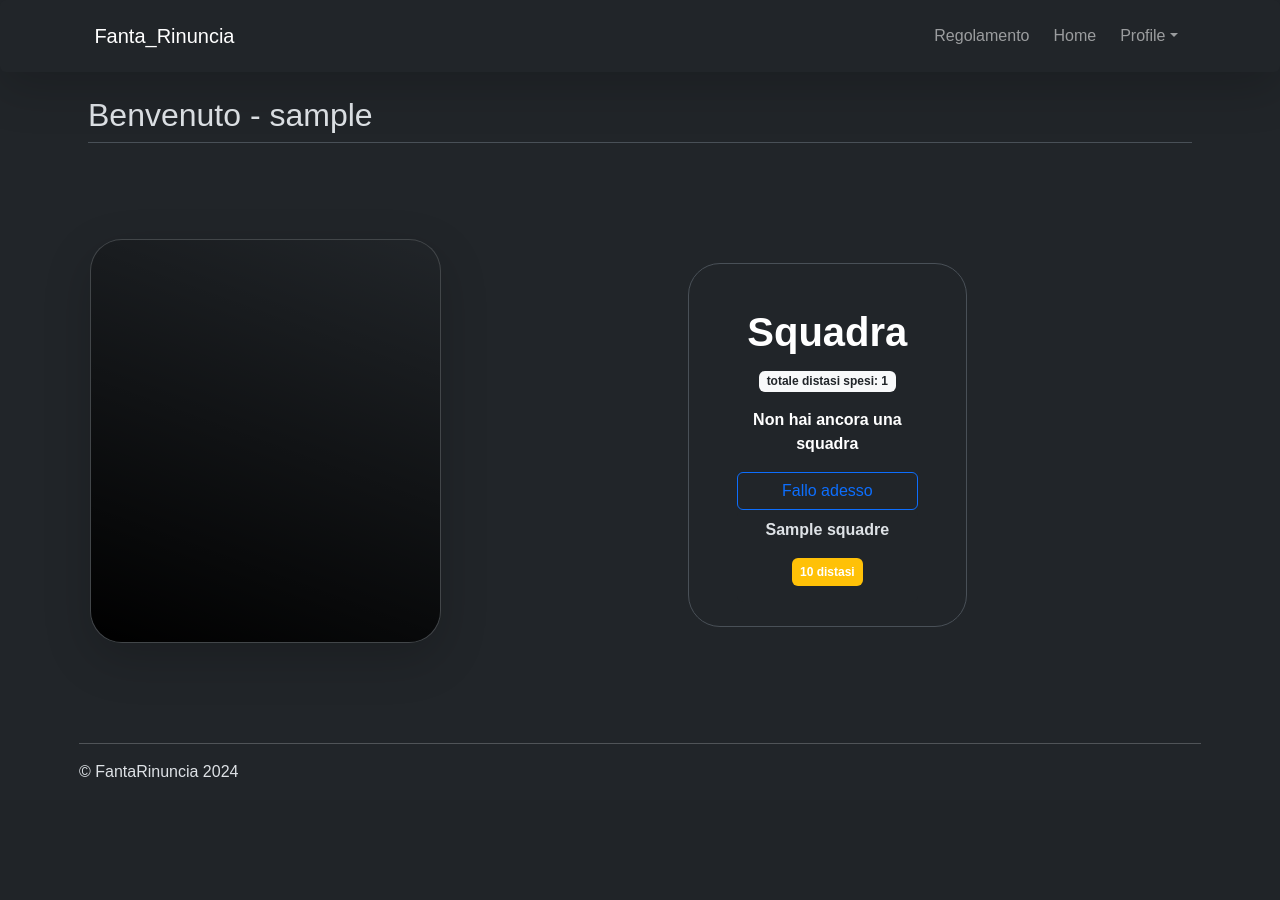
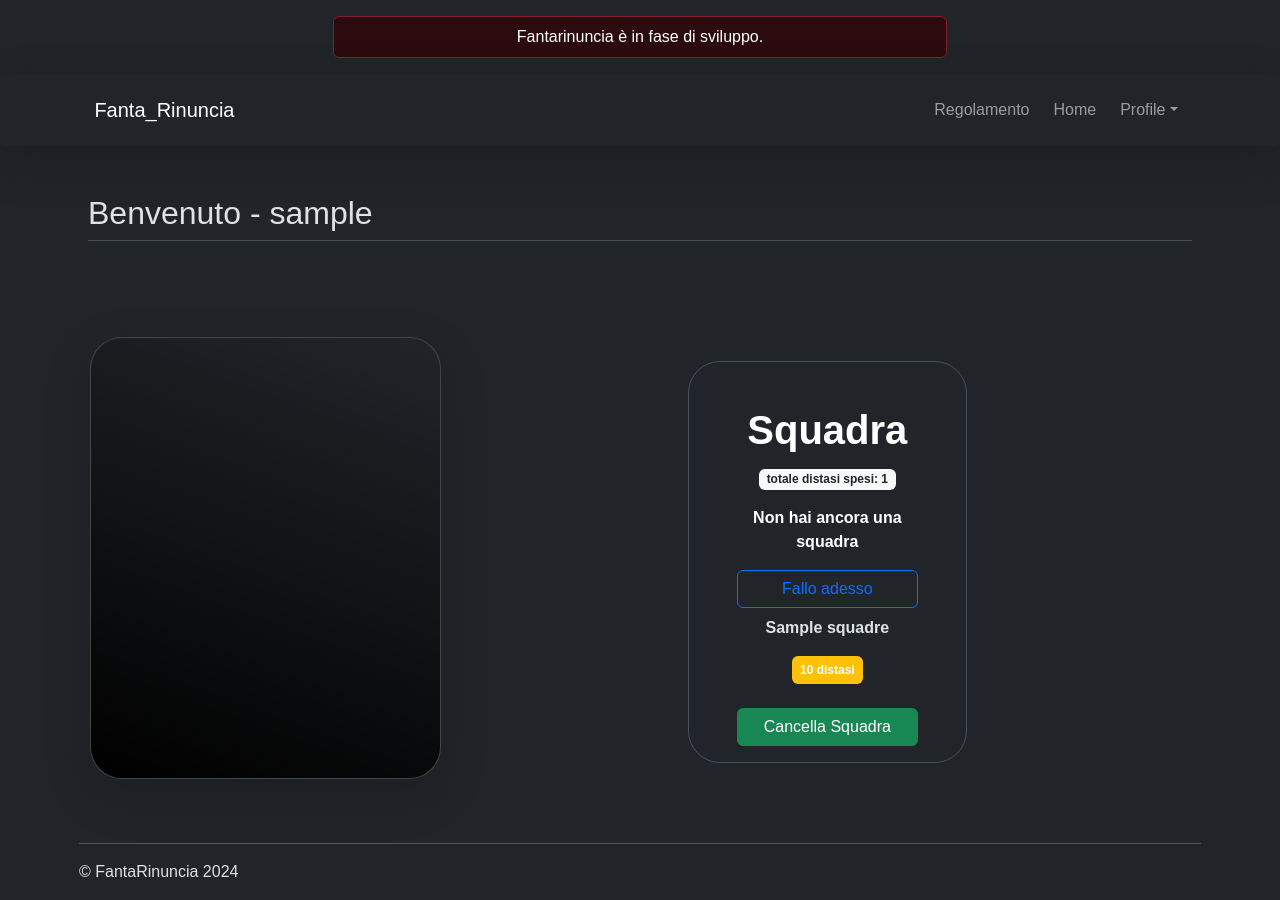
Before and after one commit to wassupiari/FantaRinuncia, a Flask app: template templates/src/profile.html in a window 1280 px wide. Before the commit the page ends 777 px from the top, so only its background shows below. Run offline with Flask 3, Linux system fonts and the light colour scheme; the template is opened without the code that fills it: most values are stand-ins (such as "Sample title", 1, 10 or a date in 2020); data that the repository does not hold is empty; parts of the project's set-up code (start-up, migrations or seed data) failed here and were passed over.

Commit message:
update: huge update
Sistemato tutti gli alert - aggiunto cancella-squadra - fixato del css

```diff
--- a/app.py
+++ b/app.py
@@ -4,6 +4,7 @@ import bcrypt
 from logger import setup_logger
 import git
 import json
+from datetime import datetime
 
 # logging system
 logger = setup_logger('app.log')
@@ -44,7 +45,7 @@ def get_user_image():
         image_link = utenti[username].get('image_data', {}).get('image_link', '')
         return jsonify({'image_link': image_link})
     else:
-        return ''  # Restituisci un URL vuoto se l'utente non ha un'immagine
+        return jsonify({'image_link': ''})  # Restituisci un URL vuoto se l'utente non ha un'immagine
 
 
 
@@ -111,18 +112,23 @@ def login():
 @app.route('/logout')
 def logout():
     session.pop('username', None)
-    return redirect(url_for('login'))
+    return redirect(url_for('index'))
 
 @app.route('/')
 def index():
     repo = git.Repo('/home/jarvis/FantaRinuncia/')
     commits = list(repo.iter_commits('main'))[:3]
+    if 'username' in session:
+        logout()
+    else:
+        return render_template('index.html', commits=commits)
+
     return render_template('index.html', commits=commits)
 
-@app.route('/user/<username>')
-def user(username):
+@app.route('/home')
+def user():
     if 'username' in session:
-        return render_template('src/main.html', data=people, username=username)
+        return render_template('src/main.html', data=people)
     else:
         return redirect(url_for('login'))
 @app.route('/crea-squadra', methods=['POST'])
@@ -144,7 +150,8 @@ def crea_squadra():
 
         # Verifica se l'utente ha già una squadra e restituisci un messaggio di errore se è così
         if username in squadre:
-            return {}
+            squadraEsinente_message = 'Hai già una squadra. Se vuoi cancellarla, vai alla pagina del tuo profilo.'
+            return squadraEsinente_message , False
 
         # Aggiungi la nuova squadra per l'utente
         squadre[username] = selected_names
@@ -153,8 +160,39 @@ def crea_squadra():
         with open(squadra_json_file, 'w') as file:
             json.dump(squadre, file)
 
-        return 'Squadra creata e salvata.'
-    return 'Non sei loggato <a href="/auth/login">Login</a>'
+        success_message = 'Squadra creata con successo!'
+        return success_message , True
+    return redirect(url_for('login'))
+
+@app.route('/cancella-squadra', methods=['POST'])
+def cancella_squadra():
+    if 'username' in session:
+        username = session['username']
+
+        # Carica le squadre esistenti se il file esiste
+        if os.path.exists(squadra_json_file):
+            with open(squadra_json_file, 'r') as file:
+                squadre = json.load(file)
+        else:
+            squadre = {}
+
+        # Verifica se l'utente ha una squadra e cancellala se esiste
+        if username in squadre:
+            del squadre[username]
+
+            # Salva le squadre aggiornate sul file JSON
+            with open(squadra_json_file, 'w') as file:
+                json.dump(squadre, file)
+
+            delete_message = 'Squadra cancellata con successo.'
+
+            return delete_message , True
+        else:
+            noSq_message = 'Non hai una squadra da cancellare.'
+            return noSq_message , False
+    else:
+        return redirect(url_for('login'))
+
 
 
 @app.route('/profile')
@@ -177,8 +215,12 @@ def profile():
                 if username in utenti:
                     bio = utenti[username]['bio']
                     badges = utenti[username]['badges']
+                    data_creazione = utenti[username]['creation_date']
+                    data_creazione = datetime.strptime(data_creazione, '%Y-%m-%d')
+                    data_corrente = datetime.now()
+                    differenza = data_corrente - data_creazione
                     return render_template('/src/profile.html', username=username, bio=bio, badges=badges,
-                                           squadre=squadre, total_points=total_points)
+                                           squadre=squadre, total_points=total_points,differenza=differenza.days)
                 else:
                     return 'Questo utente non esiste'
         else:
@@ -214,8 +256,15 @@ def registrazione():
         # Cripta la password prima di salvarla
         hashed_password = bcrypt.hashpw(password.encode('utf-8'), bcrypt.gensalt())
 
-        # Aggiunge il nuovo utente al dizionario con la password criptata
-        utenti[username] = {'password': hashed_password.decode('utf-8'), 'bio': bio, 'badges': []}
+        creation_date = datetime.now().strftime('%Y-%m-%d')
+
+        # Aggiunge il nuovo utente al dizionario con la password criptata e la data di creazione
+        utenti[username] = {
+            'password': hashed_password.decode('utf-8'),
+            'bio': bio,
+            'badges': [],
+            'creation_date': creation_date
+        }
 
         # Verifica se l'URL dell'immagine è fornito
         if image_link:
--- a/requirements.txt
+++ b/requirements.txt
@@ -5,6 +5,7 @@ charset-normalizer==3.3.2
 click==8.1.7
 colorama==0.4.6
 colorlog==6.8.2
+DateTime==5.4
 docopt==0.6.2
 flash==1.0.3
 Flask==3.0.2
@@ -17,8 +18,10 @@ Jinja2==3.1.3
 MarkupSafe==2.1.5
 packaging==23.2
 pipreqs==0.4.13
+pytz==2024.1
 requests==2.31.0
 smmap==5.0.1
 urllib3==2.2.0
 Werkzeug==3.0.1
 yarg==0.1.9
+zope.interface==6.2
--- a/static/script.js
+++ b/static/script.js
@@ -1,5 +1,4 @@
 var squadra = [];
-var maxPoints =  100;
 console.clear();
  function salvaSquadra() {
         fetch('/crea-squadra', {
@@ -11,7 +10,6 @@ console.clear();
         })
         .then(response => response.text())
         .then(data => {
-            console.log(data);
                 var alertContainer = document.getElementById("alert-container");
                 alertContainer.innerHTML = '';
 
@@ -19,22 +17,16 @@ console.clear();
                 var alertDiv = document.createElement("div");
                 alertDiv.classList.add("alert", "alert-success", "alert-dismissible", "fade", "show");
                 alertDiv.setAttribute("role", "alert");
-                alertDiv.innerHTML = `
-                    Squadra creata e salvata.
-                    <button type="button" class="btn-close" data-bs-dismiss="alert" aria-label="Close"></button>
-                `;
-                       if (data.error) {
-            // Squadra già esistente: mostra un messaggio di avviso rosso
+                if (data) {
                     alertDiv.classList.add("alert-danger");
                     alertDiv.innerHTML = `
-                ${data.error}
+                        ${data}
                         <button type="button" class="btn-close" data-bs-dismiss="alert" aria-label="Close"></button>
                     `;
                 } else {
-            // Squadra creata e salvata con successo: mostra un messaggio di successo verde
                     alertDiv.classList.add("alert-success");
                     alertDiv.innerHTML = `
-                Squadra creata e salvata.
+                        ${data}
                         <button type="button" class="btn-close" data-bs-dismiss="alert" aria-label="Close"></button>
                     `;
                 }
@@ -45,7 +37,40 @@ console.clear();
             console.error('Errore:', error);
         });
     }
-window.addEventListener("DOMContentLoaded", function() {
+
+
+    function cancellaSquadra() {
+    fetch('/cancella-squadra', {
+        method: 'POST',
+        headers: {
+            'Content-Type': 'application/json',
+        }
+    })
+    .then(response => response.text())
+    .then(data => {
+        var alertContainer = document.getElementById("alert-del");
+        alertContainer.innerHTML = '';
+
+        // Crea e aggiungi l'alert Bootstrap al container
+        var alertDiv = document.createElement("div");
+        alertDiv.classList.add("alert", "alert-success", "alert-dismissible", "fade", "show");
+        alertDiv.setAttribute("role", "alert");
+        alertDiv.innerHTML = `
+            ${data}
+            <button type="button" onclick="window.location.reload();" class="btn-close" data-bs-dismiss="alert" aria-label="Close">
+            </button>
+        `;
+
+        alertContainer.appendChild(alertDiv);
+
+    })
+    .catch(error => {
+        console.error('Errore:', error);
+    });
+}
+
+document.addEventListener("DOMContentLoaded", function() {
+
 
 
     // Funzione per aggiornare la griglia delle persone selezionate
@@ -99,7 +124,7 @@ window.addEventListener("DOMContentLoaded", function() {
             });
         });
 
-        // Controlla se la somma dei punti della squadra supera 100 e aggiungi una classe di avviso se necessario
+
         if (totalPoints > 50) {
             pointsContainer.classList.add("text-danger");
         } else {
@@ -122,7 +147,7 @@ window.addEventListener("DOMContentLoaded", function() {
             } else {
                 checkbox.checked = false; // Annulla la selezione se supera il limite di 100 punti o il massimo di 5 persone
                 var alertContainer = document.getElementById("alert-container-2");
-                alertContainer.innerHTML = '<div class="alert alert-danger" role="alert">La tua squadra ha già raggiunto il massimo punteggio consentito di 100 punti o il numero massimo di 5 persone!</div>';
+                alertContainer.innerHTML = '<div class="alert alert-danger" role="alert">La tua squadra ha già raggiunto il massimo punteggio consentito di 50 punti o il numero massimo di 5 persone!</div>';
             }
         } else {
             // Rimuovi la persona dalla squadra
@@ -138,7 +163,7 @@ window.addEventListener("DOMContentLoaded", function() {
     });
 
 
-// Funzione per salvare la squadra su un file JSON
+
 
 // Funzione per gestire l'evento di clic sul pulsante "Salva Squadra"
 document.getElementById("salva-squadra-button").addEventListener("click", function() {
@@ -147,11 +172,10 @@ document.getElementById("salva-squadra-button").addEventListener("click", functi
 
 // Funzione per gestire l'evento di clic sul pulsante di ricerca
 document.getElementById("search-form").addEventListener("submit", function(event) {
-    event.preventDefault(); // Evita l'invio del modulo predefinito (che ricarica la pagina)
+    event.preventDefault();
     searchCards();
 });
 
-// Funzione per filtrare le card in base alla query di ricerca
 // Funzione per filtrare le card in base alla query di ricerca
 function searchCards() {
     var searchQuery = document.getElementById("search-input").value.trim().toLowerCase(); // Rimuove gli spazi bianchi all'inizio e alla fine della query
@@ -162,7 +186,8 @@ function searchCards() {
 
     cardItems.forEach(function(cardItem) {
         var cardText = cardItem.querySelector(".card-text").textContent.toLowerCase();
-        if (cardText.includes(searchQuery)) {
+        var cardPoints = cardItem.querySelector(".points-value").textContent.toLowerCase();
+        if (cardText.includes(searchQuery) || cardPoints.includes(searchQuery)) {
             cardItem.style.display = "block";
             found = true; // Imposta il flag a true se almeno una persona è stata trovata
         } else {
@@ -172,23 +197,24 @@ function searchCards() {
 
     // Mostra o nasconde il messaggio in base al risultato della ricerca
     if (found) {
-        searchMessage.style.display = "none"; // Nascondi il messaggio se almeno una persona è stata trovata
+        searchMessage.style.display = "none";
     } else {
-        searchMessage.style.display = "block"; // Mostra il messaggio se nessuna persona è stata trovata
+        searchMessage.style.display = "block";
     }
 }
 
 });
 
 
-// GO TO TOP BUTTON FUCTION
+
     // Get the button
-let mybutton = document.getElementById("myBtn");
+
 
     // When the user scrolls down 20px from the top of the document, show the button
     window.onscroll = function() {scrollFunction()};
 
     function scrollFunction() {
+        let mybutton = document.getElementById("myBtn");
       if (document.body.scrollTop > 20 || document.documentElement.scrollTop > 20) {
         mybutton.style.display = "block";
       } else {
@@ -201,6 +227,3 @@ function topFunction() {
       document.body.scrollTop = 0;
       document.documentElement.scrollTop = 0;
     }
-
-
-// dark mode try
--- a/templates/src/profile.html
+++ b/templates/src/profile.html
@@ -10,8 +10,16 @@
     <link rel="stylesheet" href="{{ url_for('static', filename='style.css') }}">
 </head>
 <body>
-
-    <nav class="navbar navbar-expand-lg navbar-dark bg-dark rounded fixed-top shadow-lg p-3 mb-5">
+<div class="container-fluid fixed">
+  <div class="row justify-content-center mt-3">
+    <div class="col-md-6">
+      <div class="d-block px-3 py-2 text-center text-bold text-white old-bv alert alert-danger text-center w-100">
+        Fantarinuncia è in fase di sviluppo.
+      </div>
+    </div>
+  </div>
+</div>
+    <nav class="navbar navbar-expand-lg navbar-dark bg-dark rounded sticky-top shadow-lg p-3 mb-5">
             <div class="container px-3 text-white">
                 <a class="navbar-brand" href="#">Fanta_Rinuncia</a>
                 <button class="navbar-toggler" type="button" data-bs-toggle="collapse" data-bs-target="#navbarNav"
@@ -25,7 +33,7 @@
                         </li>
 
                         <li class="nav-item rounded">
-                            <a class="nav-link" href="/"><i class="bi bi-telephone-fill me-2"></i>Home</a>
+                            <a class="nav-link" href="/home"><i class="bi bi-telephone-fill me-2"></i>Home</a>
                         </li>
                     <li class="nav-item dropdown rounded">
                         <a class="nav-link dropdown-toggle" href="#" id="navbarDropdown" role="button"
@@ -40,7 +48,7 @@
     </nav>
 
 
-<div class="container px-4 py-5" id="custom-cards">
+<div class="container px-4 " id="custom-cards">
     <h2 class="pb-2 border-bottom my-5">Benvenuto - {{username}}</h2>
     <div class="row row-cols-1 row-cols-lg-3 align-items-stretch g-4 py-5">
       <div class="col">
@@ -73,7 +81,7 @@
                     </li>
                     <li class="d-flex align-items-center">
                         <svg class="bi me-2" width="1em" height="1em"><use xlink:href="#calendar3"></use></svg>
-                        <small>4d</small> <!-- Questo è il testo che deve essere sostituito -->
+                        <small>{{differenza}} giorni fa</small> <!-- Questo è il testo che deve essere sostituito -->
                     </li>
                     {% endif %}
                 </ul>
@@ -90,7 +98,7 @@
                     </div>
                     {% if username is not in squadre %}
                             <span class="fw-bold list-item mb-3 text-center">Non hai ancora una squadra</span>
-                            <a class="btn btn-outline-primary" href="/user/{{username}}">Fallo adesso</a>
+                            <a class="btn btn-outline-primary" href="/home">Fallo adesso</a>
                             {% endif %}
                     {% for membro in squadre[username] %}
                     <div class="list-group text-center mb-2">
@@ -100,6 +108,8 @@
                         </div>
                     </div>
                     {% endfor %}
+                    <div id="alert-del"></div>
+                    <button id="cancellaSquadra" class="btn btn-success" onclick="cancellaSquadra()">Cancella Squadra</button>
                 </div>
             </div>
 
@@ -107,7 +117,7 @@
 </div>
 
 
-    <footer class="container fixed-bottom">
+    <footer class="container fixed">
         <hr>
           <p>© FantaRinuncia 2024</p>
     </footer>
```
Also changed, not shown: templates/auth/login.html (+10 -1 lines), templates/auth/register.html (+10 -2 lines), templates/index.html (+10 -1 lines), templates/src/main.html (+9 -5 lines), templates/src/regolamento.html (+9 -1 lines). Lines whose indentation alone changed are shown as unchanged.
